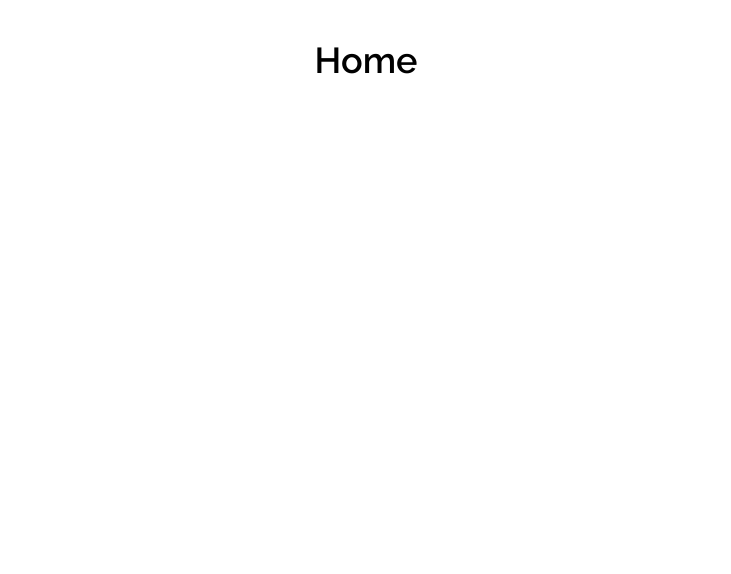
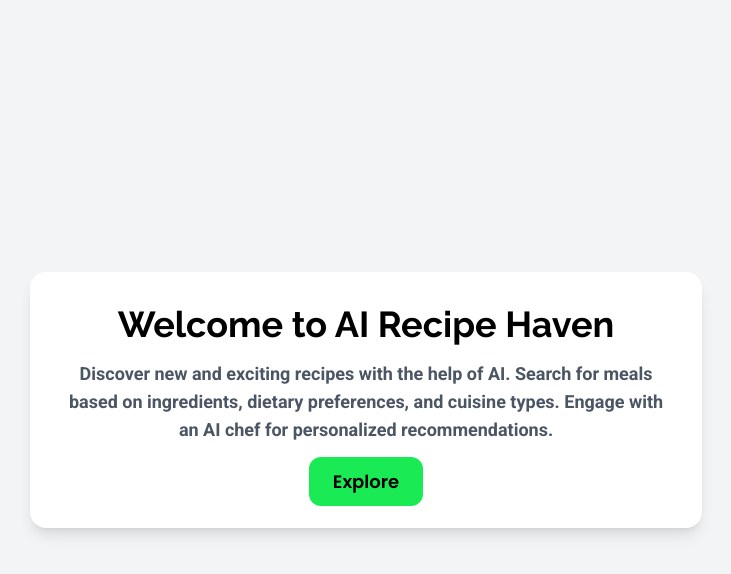
Before and after one commit to karanssu/ai-recipe-haven, a Next.js app: page / in a window 1280 px wide. Shown: the top 574 px of the page, without its empty margins (274-1005 px from the left). Built offline with nearby package versions, Linux system fonts and the light colour scheme.

Commit message:
Home page have basic card with styles and explore button

```diff
--- a/app/(root)/page.tsx
+++ b/app/(root)/page.tsx
@@ -1,7 +1,24 @@
+import Link from "next/link";
+
 export default function Home() {
 	return (
-		<div className="text-4xl text-center mt-10 font-semibold font-title">
-			Home
+		<div className="flex flex-col items-center justify-center min-h-screen bg-gray-100 p-6 font-semibold">
+			<div className="max-w-2xl text-center bg-white p-8 rounded-2xl shadow-lg">
+				<h1 className="text-4xl font-bold text-primaryText mb-4 font-title">
+					Welcome to AI Recipe Haven
+				</h1>
+				<p className="text-darkGrayText text-lg mb-6 font-display">
+					Discover new and exciting recipes with the help of AI. Search for
+					meals based on ingredients, dietary preferences, and cuisine types.
+					Engage with an AI chef for personalized recommendations.
+				</p>
+				<Link
+					href={"/recipe"}
+					className="px-6 py-3 text-lg font-semibold text-primaryText bg-primaryBg rounded-xl hover:bg-primaryBgHover transition font-menu"
+				>
+					Explore
+				</Link>
+			</div>
 		</div>
 	);
 }
```
